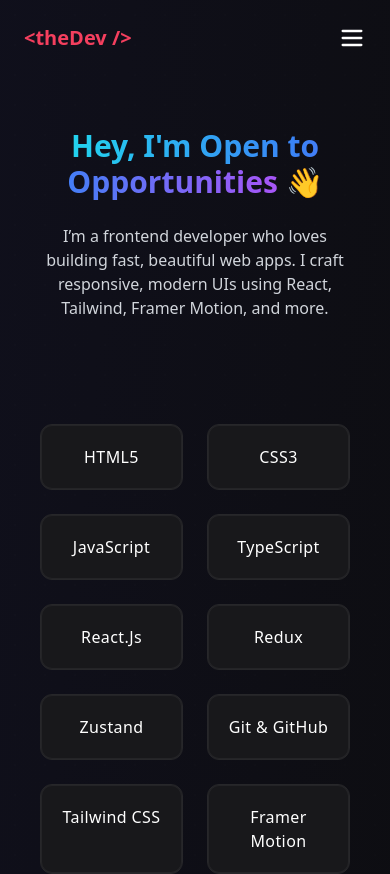
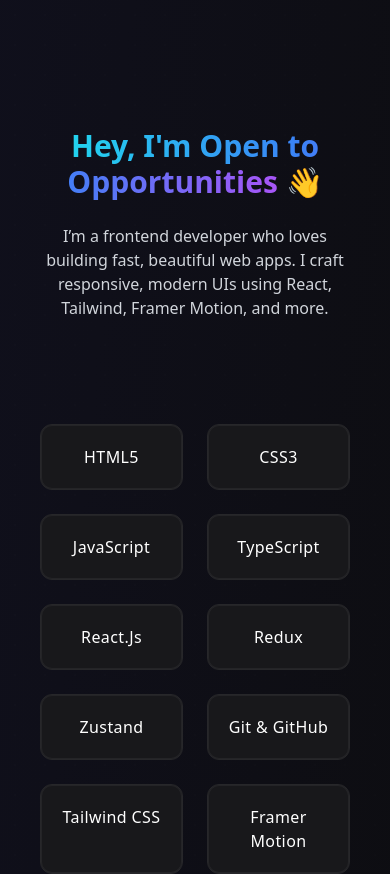
Before and after one commit to Satya-geek7/Dev-Portfolio, a React (Vite) app: page /recruitme in a window 390 px wide. Shown: the top 874 px of the page. Built offline with nearby package versions, Linux system fonts and the light colour scheme.

Commit message:
Navbar code optimiZation

```diff
--- a/src/components/NavbarCmpnts/Navbar.jsx
+++ b/src/components/NavbarCmpnts/Navbar.jsx
@@ -79,7 +79,11 @@ const Navbar = ({ bg }) => {
         </div>
       </div>
 
-      <div className={`${bg} md:hidden fixed top-0 left-0 w-full z-50`}>
+      <div
+        className={`${bg} md:hidden fixed top-0 left-0 w-full z-50 transition-all duration-300 ease-in-out ${
+          isNavup ? "translate-y-0 opacity-100" : "-translate-y-full opacity-0"
+        }`}
+      >
         <nav className="text-white py-6 px-6 flex items-center justify-between">
           <div className="text-rose-500 font-bold text-xl">{name}</div>
           <button
```
